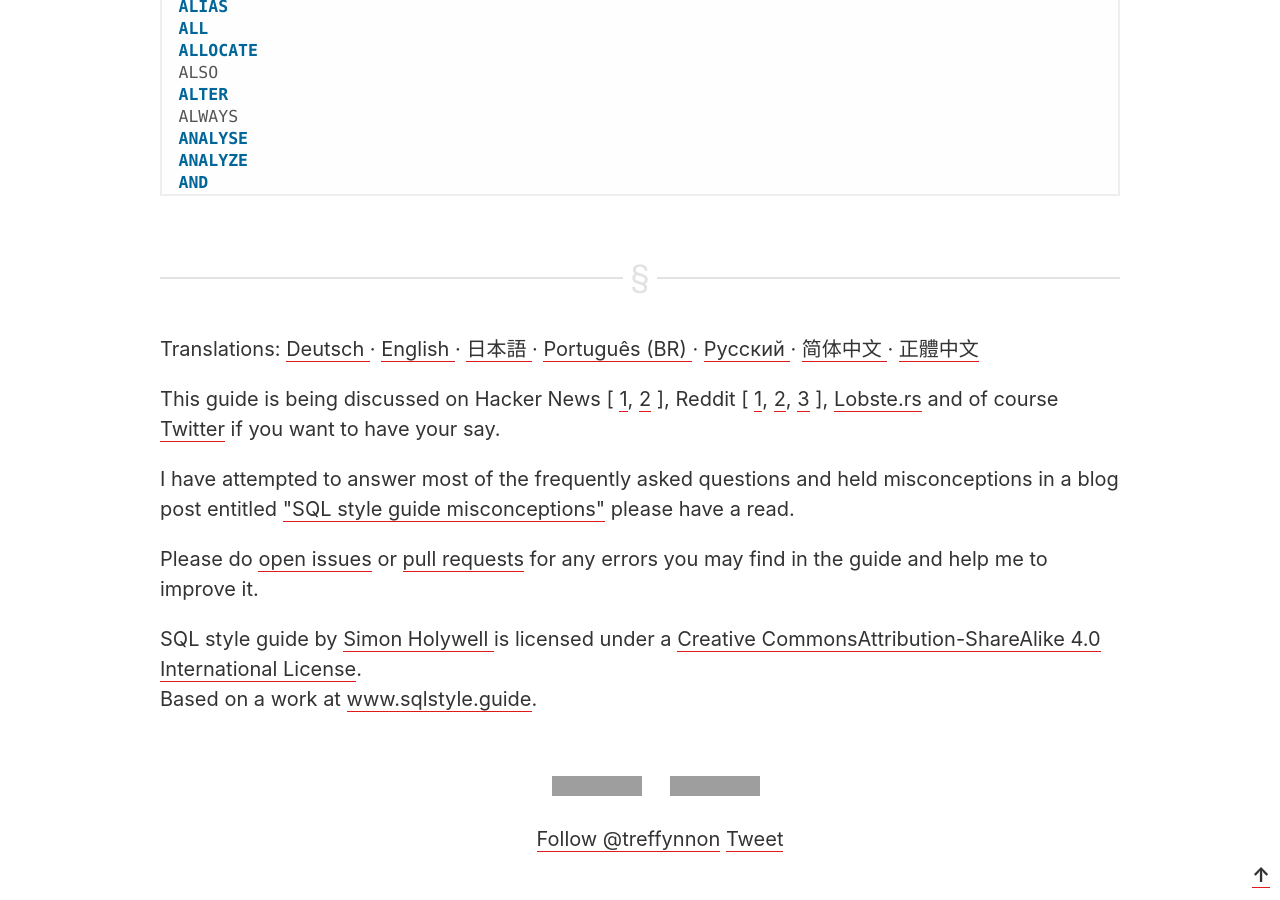
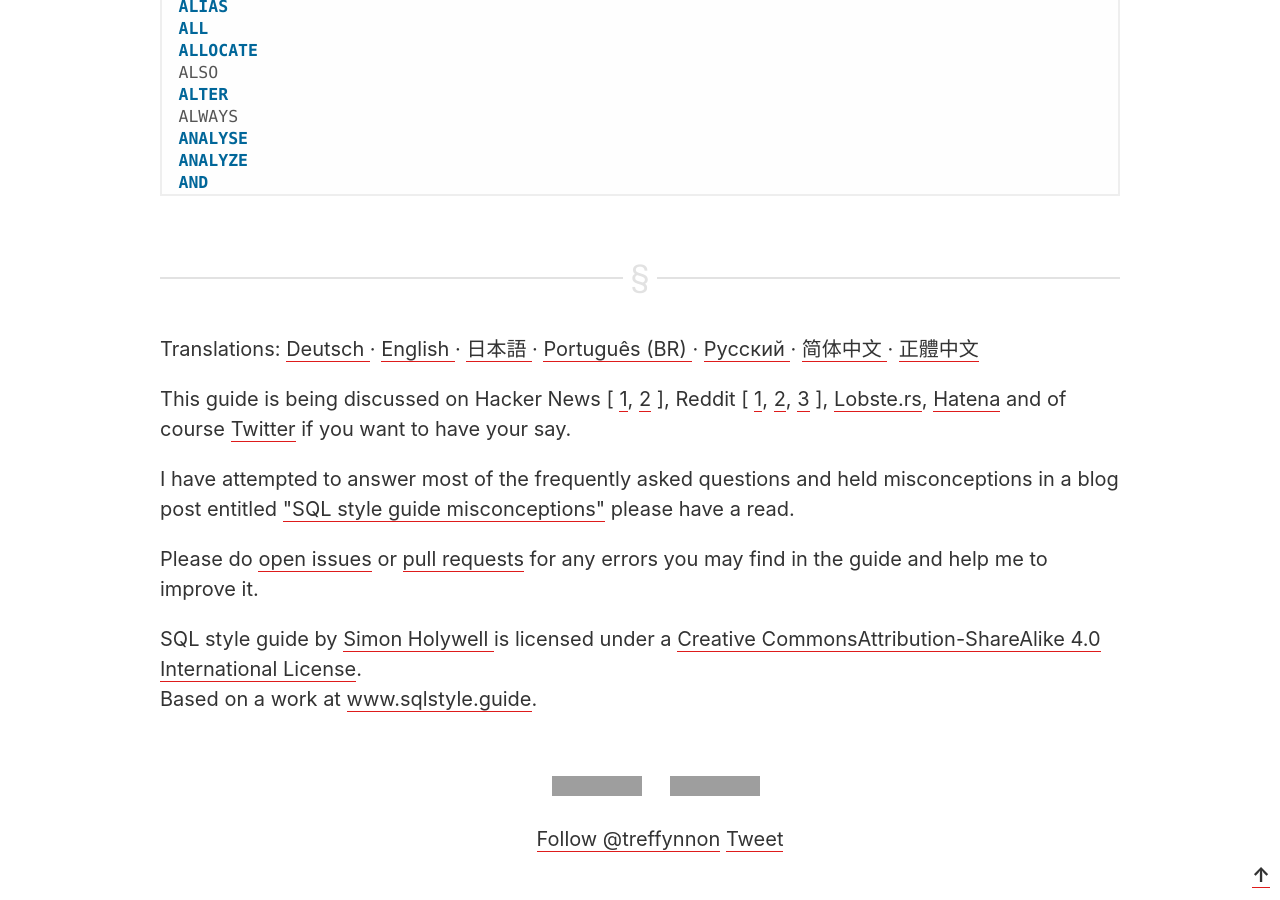
Before and after one commit to treffynnon/sqlstyle.guide, a Jekyll site: the page built from index.md, in a window 1280 px wide and 900 px high, scrolled down 11423 px. Built offline with Jekyll 4.4.1, drawn with Linux system fonts in a browser that asks for light colours; comment, search, counter and statistics services are not loaded; grey boxes are pictures that could not be loaded.

Commit message:
add link to hatena discussion in footer

```diff
--- a/_includes/layout_partials/foot.html
+++ b/_includes/layout_partials/foot.html
@@ -14,7 +14,8 @@
             <a href="https://www.reddit.com/r/programming/comments/3eri42/sql_style_guide_by_simon_holywell/">2</a>,
             <a href="https://www.reddit.com/r/PHP/comments/3efmp7/sql_style_guide_a_consistent_code_guide_ensuring/">3</a>
         ],
-        <a href="https://lobste.rs/s/q9elee/sql_style_guide_by_simon_holywell">Lobste.rs</a> and
+        <a href="https://lobste.rs/s/q9elee/sql_style_guide_by_simon_holywell">Lobste.rs</a>,
+        <a href="http://b.hatena.ne.jp/entry/s/www.sqlstyle.guide/ja/">Hatena</a> and
         of course <a href="https://twitter.com/search?f=tweets&amp;q=&quot;sqlstyle.guide&quot;">Twitter</a>
         if you want to have your say.
     </p>
```
